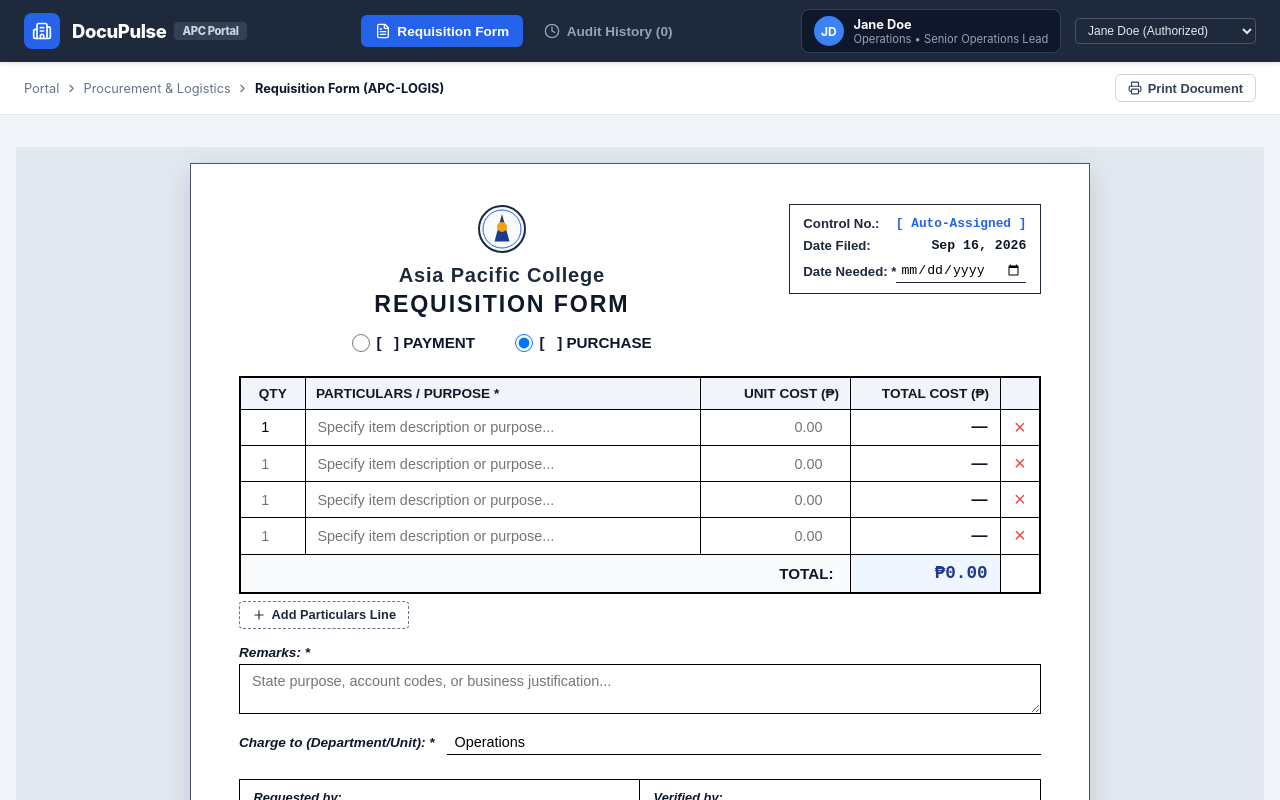
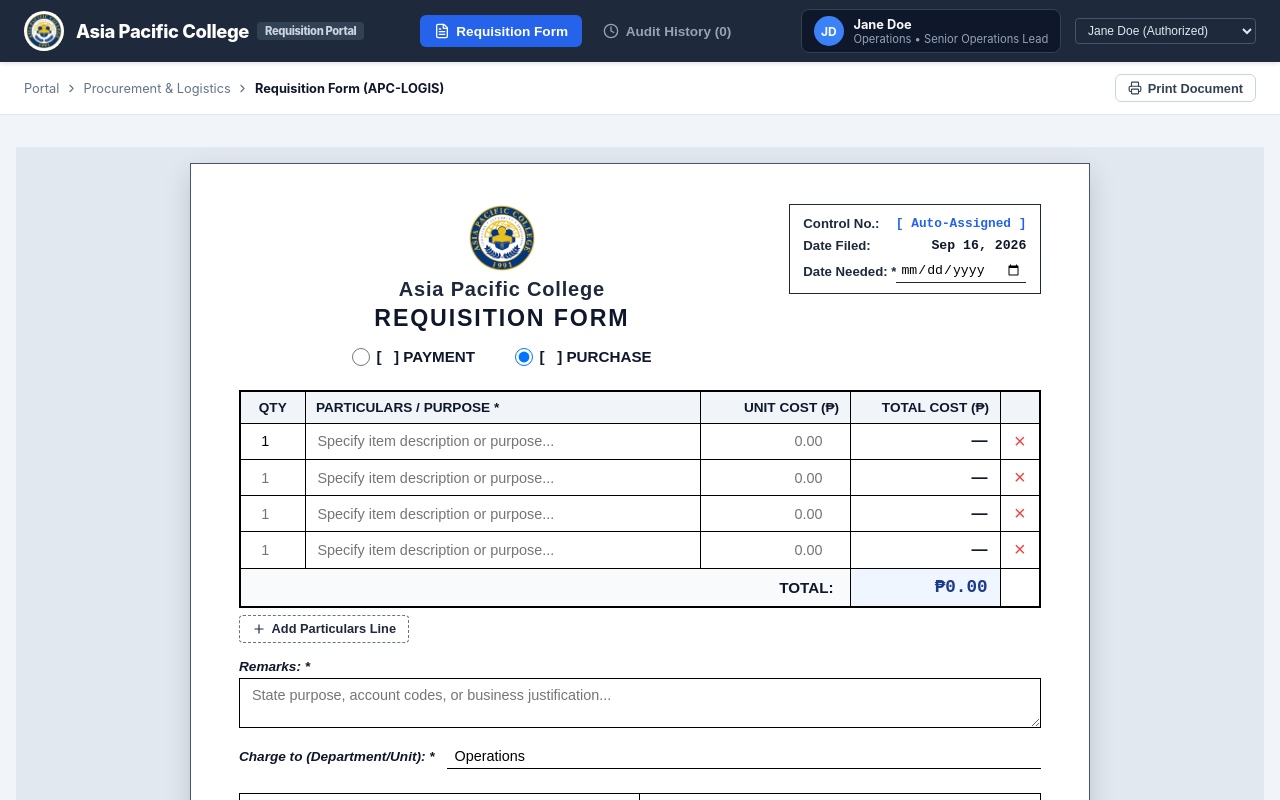
Before and after one commit to josejaviersmirador-dot/prototype-docupulse, a React (Vite) app in the folder my-docupulse-app/: page / in a window 1280 px wide. Shown: the top 800 px of the page. Built offline with nearby package versions, Linux system fonts and the light colour scheme.

Commit message:
fixes and addons

```diff
--- a/my-docupulse-app/src/App.jsx
+++ b/my-docupulse-app/src/App.jsx
@@ -4,15 +4,10 @@
 import ConfirmationModal from './components/ConfirmationModal';
 import RequisitionList from './components/RequisitionList';
 import {
-  Building2,
   FileText,
-  CheckSquare,
   Clock,
-  Bell,
   Printer,
   RotateCcw,
-  ExternalLink,
-  ShieldCheck,
   ChevronRight
 } from 'lucide-react';
 function WebsiteLayout() {
@@ -83,15 +78,13 @@
           align-items: center;
           gap: 0.75rem;
         }
-        .site-brand-badge {
-          background: #2563eb;
-          color: #ffffff;
-          width: 36px;
-          height: 36px;
-          border-radius: 8px;
-          display: flex;
-          align-items: center;
-          justify-content: center;
+        .site-brand-logo {
+          width: 40px;
+          height: 40px;
+          object-fit: contain;
+          border-radius: 50%;
+          background: #ffffff;
+          padding: 2px;
         }
         .site-brand-title {
           font-size: 1.15rem;
@@ -251,13 +244,15 @@
       `}</style>
       <header className="site-nav">
         <div className="site-brand">
-          <div className="site-brand-badge">
-            <Building2 size={20} />
-          </div>
+          <img
+            src="/apc-logo.png"
+            alt="Asia Pacific College Logo"
+            className="site-brand-logo"
+          />
           <div>
             <div className="site-brand-title">
-              DocuPulse
-              <span className="site-brand-sub">APC Portal</span>
+              Asia Pacific College
+              <span className="site-brand-sub">Requisition Portal</span>
             </div>
           </div>
         </div>
--- a/my-docupulse-app/src/components/RequisitionForm.jsx
+++ b/my-docupulse-app/src/components/RequisitionForm.jsx
@@ -667,13 +667,12 @@
         <div className="apc-doc-header">
           <div className="apc-brand-center">
             <div className="apc-org-emblem">
-              <svg width="50" height="50" viewBox="0 0 100 100" fill="none">
-                <circle cx="50" cy="50" r="46" stroke="#1e293b" strokeWidth="4" fill="#f8fafc" />
-                <circle cx="50" cy="50" r="38" stroke="#2563eb" strokeWidth="2" />
-                <path d="M50 20 L65 75 L35 75 Z" fill="#1e3a8a" />
-                <circle cx="50" cy="46" r="10" fill="#f59e0b" />
-              </svg>
-            </div>
+  <img
+    src="/apc-logo.png"
+    alt="Asia Pacific College Seal"
+    style={{ width: '68px', height: '68px', objectFit: 'contain', display: 'block', margin: '0 auto' }}
+  />
+</div>
             <h2 className="apc-org-name">Asia Pacific College</h2>
             <h1 className="apc-form-title">REQUISITION FORM</h1>
 
```
Also changed, not shown: my-docupulse-app/public/apc-logo.png (added).
